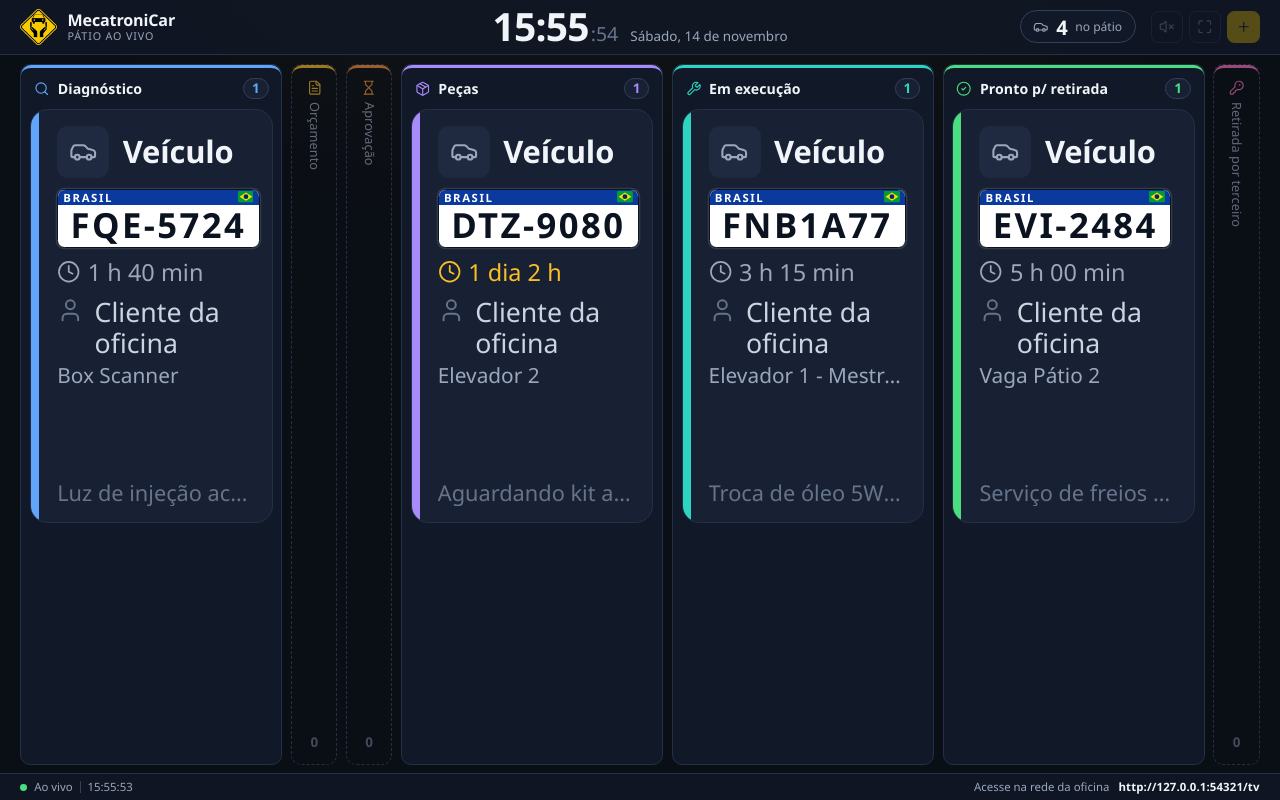
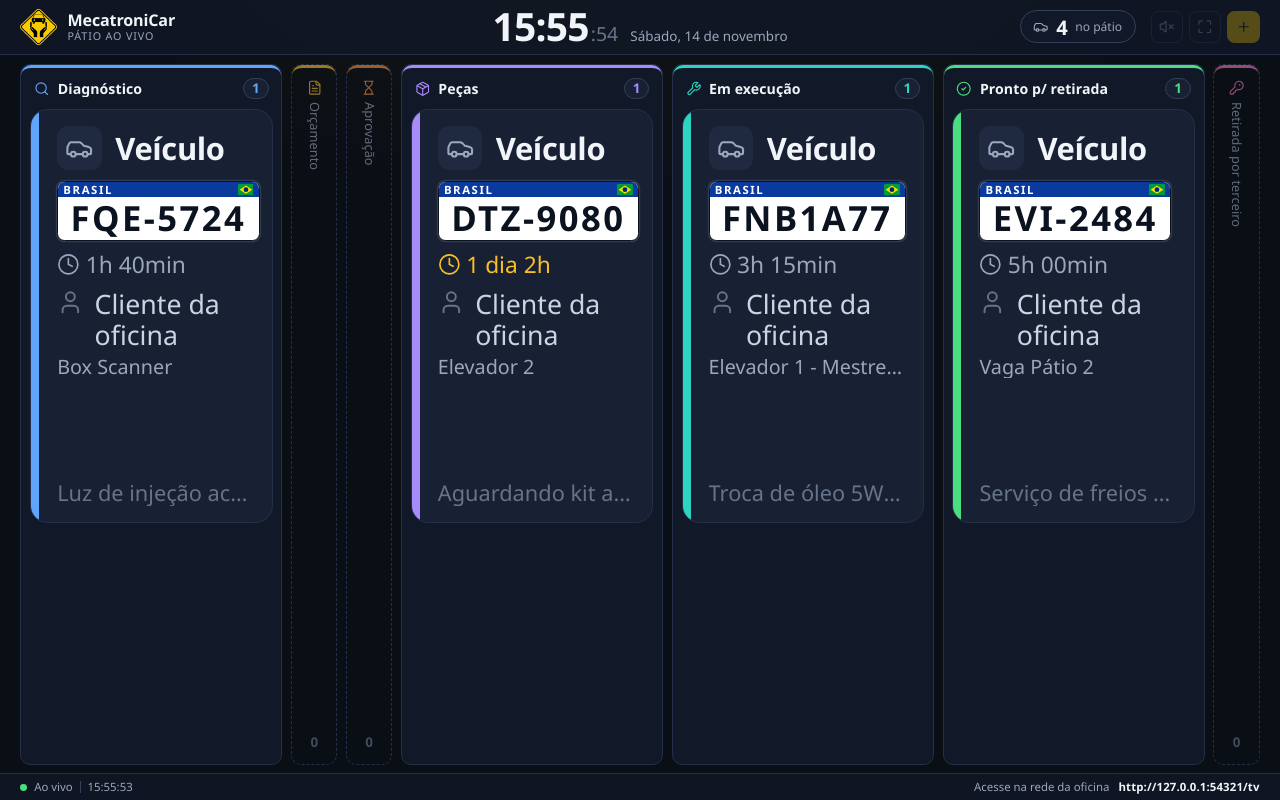
Before and after one commit to BrenoSGTO/app-mecatronicar, a Flask app: page /tv in a window 1280 px wide. Run offline with Flask 3, Linux system fonts and the light colour scheme; data comes from the database, SQL or seed files in the repository; data that the repository does not hold is empty.

Commit message:
fix(tv): tempo no status e modelo sem corte em 1920x1080 e 4K (formato compacto, cards largos mais largos)
Co-Authored-By: Claude Sonnet 5.5 <noreply@anthropic.com>

```diff
--- a/static/tv.css
+++ b/static/tv.css
@@ -319,9 +319,9 @@ button:focus-visible, input:focus-visible, select:focus-visible, .tv-card:focus-
 .tv-card-model {
     flex: 1;
     min-width: 0;
-    font-size: 1.35em;
+    font-size: 1.22em;
     font-weight: 600;
-    letter-spacing: -.005em;
+    letter-spacing: -.012em;
     white-space: nowrap;
     overflow: hidden;
     text-overflow: ellipsis;
@@ -329,8 +329,8 @@ button:focus-visible, input:focus-visible, select:focus-visible, .tv-card:focus-
 
 .brand-logo-container {
     flex: none;
-    width: 2.1em;
-    height: 2.1em;
+    width: 1.8em;
+    height: 1.8em;
     display: flex;
     align-items: center;
     justify-content: center;
@@ -341,14 +341,16 @@ button:focus-visible, input:focus-visible, select:focus-visible, .tv-card:focus-
 }
 .brand-logo-img { width: 100%; height: 100%; object-fit: contain; display: block; }
 
-.tv-card-mid { display: flex; align-items: center; justify-content: space-between; gap: .6em; min-width: 0; }
+.tv-card-mid { display: flex; align-items: center; justify-content: space-between; gap: .4em; min-width: 0; }
+/* Formato largo: a placa cede um pouco de espaco para o tempo no status caber inteiro */
+.tv-col-body[data-layout="wide"] .tv-card-mid .mercosul-plate { font-size: .9em; }
 
 .tv-since {
     display: inline-flex;
     align-items: center;
-    gap: .3em;
+    gap: .25em;
     flex: none;
-    font-size: .95em;
+    font-size: .92em;
     color: var(--tv-text-muted);
     font-variant-numeric: tabular-nums;
     white-space: nowrap;
@@ -368,7 +370,7 @@ button:focus-visible, input:focus-visible, select:focus-visible, .tv-card:focus-
 .tv-who { display: flex; align-items: center; gap: .4em; min-width: 0; max-width: 100%; }
 .tv-who .tv-icon { width: 1em; height: 1em; color: var(--tv-text-dim); }
 .tv-who span { min-width: 0; overflow: hidden; white-space: nowrap; text-overflow: ellipsis; }
-.tv-card-box { flex: none; max-width: 45%; font-size: .78em; color: var(--tv-text-muted); overflow: hidden; white-space: nowrap; text-overflow: ellipsis; }
+.tv-card-box { flex: 0 1 auto; max-width: 36%; font-size: .74em; color: var(--tv-text-muted); overflow: hidden; white-space: nowrap; text-overflow: ellipsis; }
 
 .tv-card-notes {
     display: none;
--- a/static/tv.js
+++ b/static/tv.js
@@ -27,7 +27,7 @@
     // Dois formatos de card, medidos em "u" (1u = font-size do card):
     //  - wide: placa e tempo lado a lado (mais largo, mais baixo)
     //  - tall: tudo empilhado (cabe em colunas estreitas, onde a largura é o recurso escasso)
-    var CARD_W = { wide: 14.5, tall: 9.8 };
+    var CARD_W = { wide: 16.2, tall: 9.8 };
 
     var PHASES = [
         { key: 'diagnostico', label: 'Em diagnóstico',        ah: { wide: 8.2,  tall: 13.4 }, re: /diagn/ },
@@ -102,9 +102,9 @@
         if (min < 1) return 'agora';
         if (min < 60) return min + ' min';
         var h = Math.floor(min / 60);
-        if (h < 24) return h + ' h ' + pad2(min % 60) + ' min';
+        if (h < 24) return h + 'h ' + pad2(min % 60) + 'min';
         var d = Math.floor(h / 24);
-        return d + (d === 1 ? ' dia ' : ' dias ') + (h % 24) + ' h';
+        return d + (d === 1 ? ' dia ' : ' dias ') + (h % 24) + 'h';
     }
 
     // Placa: antiga LLL-NNNN com hífen; Mercosul LLLNLNN sem hífen.
```
